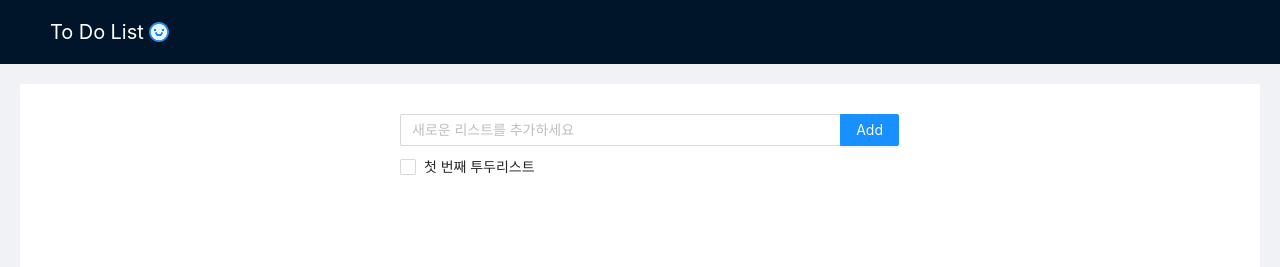
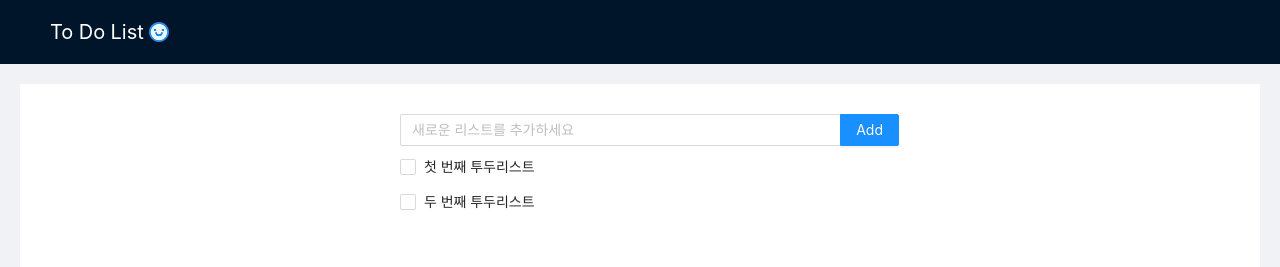
Before and after one commit to W00JIN/Study, a React (Create React App) app in the folder TodoList/client/todo-react-app/: page /todo in a window 1280 px wide. Shown: the top 267 px of the page. Built offline with nearby package versions, Linux system fonts and the light colour scheme.

Commit message:
feat : Add event handler

```diff
--- a/TodoList/client/todo-react-app/src/components/views/Main/Main.js
+++ b/TodoList/client/todo-react-app/src/components/views/Main/Main.js
@@ -12,10 +12,21 @@ class Main extends React.Component{
     constructor(props){
         super(props)
         this.state = {
-            item : {id:0, title : "첫 번째 투두리스트", done : true},
+            items : [
+                {id:0, title : "첫 번째 투두리스트", done : true},
+                {id:1, title : "두 번째 투두리스트", done : true}
+            ]
         }
     }
     render() {
+        var todoItems = this.state.items.length>0 && (
+            <list>
+                {this.state.items.map((item,idx)=>(
+                    <Todo key={item.id} item={item}/>
+                ))}
+            </list>
+        )
+
         return(
             <Layout className="layout" style={{ height: "100vh" }}>
                 <NavBar/>
@@ -23,7 +34,9 @@ class Main extends React.Component{
                     <div className="site-layout-content" style={{ backgroundColor:"white", height: "85vh" , padding: "30px", fontSize:"15pt"}}>
                         <div style={{margin:"auto", width :"500px"}}>
                             <AddTodo/>
-                            <Todo item = {this.state.item}/>
+                            <div>
+                                {todoItems}
+                            </div>
                         </div>
                     </div>
                 </Content>
--- a/TodoList/client/todo-react-app/src/components/views/NavBar/NavBar.js
+++ b/TodoList/client/todo-react-app/src/components/views/NavBar/NavBar.js
@@ -8,7 +8,7 @@ class NavBar extends React.Component{
         return(
             <Header>
                 <div className="logo" />
-                <div theme="dark" mode="horizontal" font-size = "100pt" style={{color:'white', fontSize:"15pt"}}>
+                <div theme="dark" mode="horizontal" fontSize = "100pt" style={{color:'white', fontSize:"15pt"}}>
 
                     <span >To Do List </span>
                     <SmileTwoTone/>
--- a/TodoList/client/todo-react-app/src/components/views/Todo/AddTodo.js
+++ b/TodoList/client/todo-react-app/src/components/views/Todo/AddTodo.js
@@ -3,6 +3,16 @@ import {Input} from 'antd'
 const {Search} = Input
 
 class AddTodo extends React.Component{
+    constructor(props){
+        super(props)
+        this.state = { item: { title : "" } }
+    }
+    onInputChange = (e) => {
+        const thisItem = this.state.item
+        thisItem.title = e.target.value
+        this.setState({item : thisItem})
+        console.log(thisItem)
+    }
     render() {
         return(
             <div>
@@ -11,6 +21,8 @@ class AddTodo extends React.Component{
                     allowClear
                     enterButton="Add"
                     style={{ width: "500px", marginLeft:"10px" }}
+                    onChange={this.onInputChange}
+                    value = {this.state.item.title}
                 />
             </div>
         )
--- a/TodoList/client/todo-react-app/src/components/views/Todo/Todo.js
+++ b/TodoList/client/todo-react-app/src/components/views/Todo/Todo.js
@@ -12,9 +12,9 @@ class Todo extends React.Component{
     }
     render() {
         return(
-            <span>
-                <Checkbox style={{padding:"10px 0 0 10px"}}> {this.state.item.title} </Checkbox>
-            </span>
+            <div>
+                <Checkbox style={{padding:"10px 0 0 10px"}}> <text>{this.state.item.title}</text> </Checkbox>
+            </div>
         )
     }
 }
```
